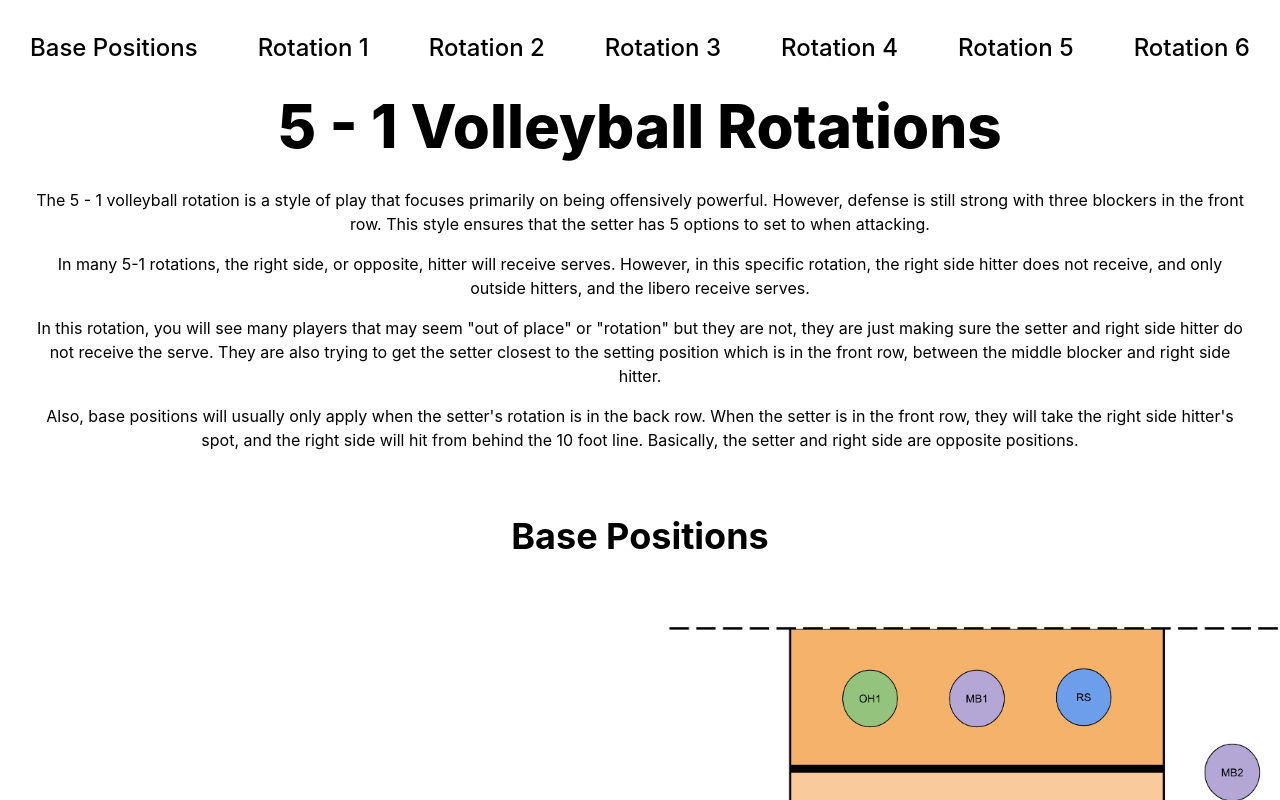
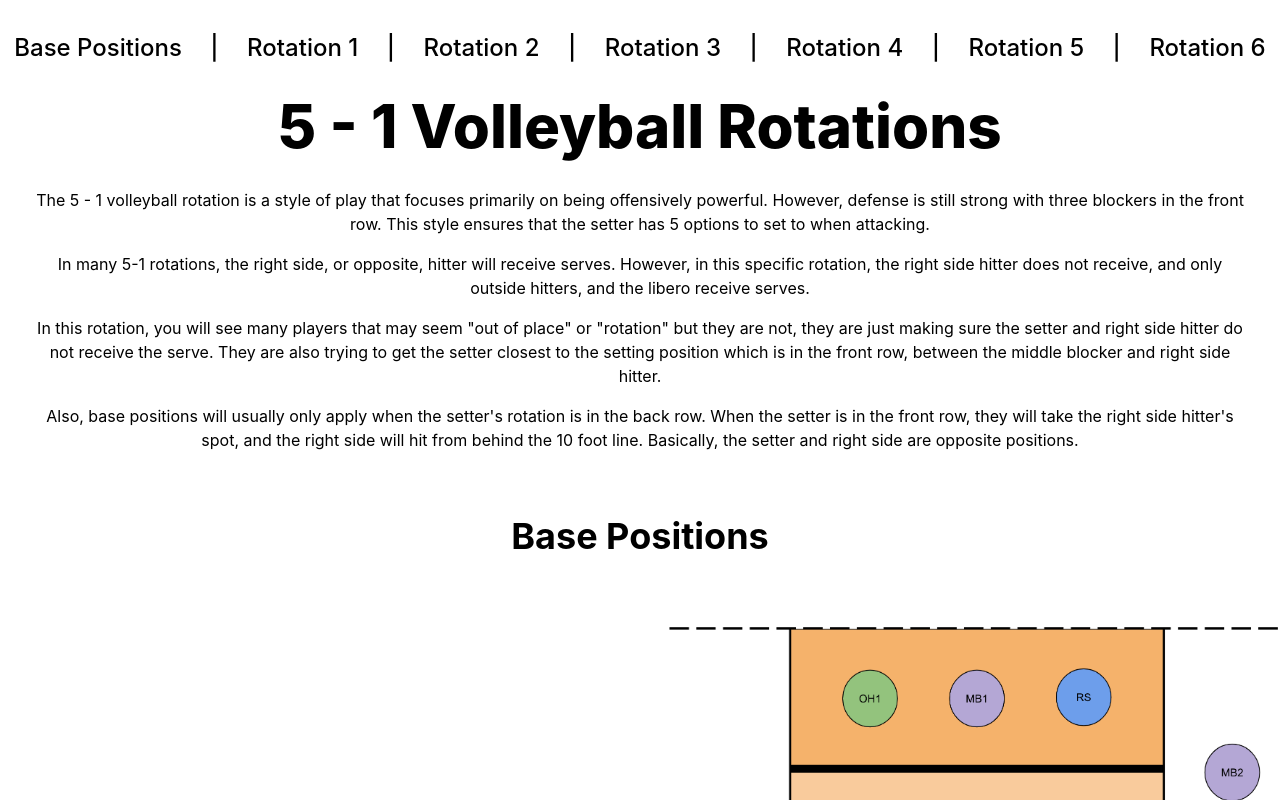
Before and after one commit to Prest0nY/VolleyballRotations, a React (Create React App) app in the folder vballrotations/: page / in a window 1280 px wide. Shown: the top 800 px of the page. Built offline with nearby package versions, Linux system fonts and the light colour scheme.

Commit message:
added scrolling and back to top button

```diff
--- a/vballrotations/package.json
+++ b/vballrotations/package.json
@@ -10,6 +10,7 @@
     "react": "^18.2.0",
     "react-dom": "^18.2.0",
     "react-scripts": "^5.0.1",
+    "react-scroll": "^1.9.0",
     "web-vitals": "^2.1.4"
   },
   "scripts": {
--- a/vballrotations/src/App.js
+++ b/vballrotations/src/App.js
@@ -11,7 +11,7 @@ import Rotation6 from './Rotation6.js'
 
 function App() {
   return (
-    <div className = "pb-16">
+    <div className = "pb-16" id="top">
         <h1 className="text-6xl text-center p-8 font-extrabold">5 - 1 Volleyball Rotations</h1>
 
         <p className='text-center px-8 pb-4'>The 5 - 1 volleyball rotation is a style of play that focuses primarily on being offensively powerful. However, defense is still strong with three blockers in the front row. This style ensures that the setter has 5 options to set to when attacking. </p>
--- a/vballrotations/src/BasePositions.js
+++ b/vballrotations/src/BasePositions.js
@@ -4,12 +4,12 @@ import BPositions from "./images/BasePositions.png"
 
 function BasePositions () {
     return(
-        <div className="pb-32">
+        <div className="pb-32" id="basepositions">
 
             <h1 className="text-center text-4xl pb-16 font-bold">Base Positions</h1>
 
             <div class="flex justify-around pl-12">
-                <p className="pt-48">The base positions are the positions that all the players will try to get to, when the setter is in the back row. These positions ensure that the setter is closest to the setting position.</p>
+                <p className="pt-48 leading-8">The base positions are the positions that all the players will try to get to, when the setter is in the back row. These positions ensure that the setter is closest to the setting position.</p>
                 <img class="w-1/2" src={BPositions}/>
             </div>
 
--- a/vballrotations/src/Navbar.js
+++ b/vballrotations/src/Navbar.js
@@ -1,17 +1,145 @@
 import React from "react"
 import "./App.css"
+import { Link, animateScroll as scroll} from "react-scroll"
 
 function Navbar () {
     return(
-        <div className="flex justify-around pt-8 text-2xl font-medium">
-            <h3>Base Positions</h3>
-            <h3>Rotation 1</h3>
-            <h3>Rotation 2</h3>
-            <h3>Rotation 3</h3>
-            <h3>Rotation 4</h3>
-            <h3>Rotation 5</h3>
-            <h3>Rotation 6</h3>
-        </div>
+
+        // <nav className="fixed inline-block mr-20px">
+        <nav>
+            <div className="flex justify-around pt-8 text-2xl font-medium">
+                <div>
+                    <Link
+                    activeClass="active"
+                    to="basepositions"
+                    spy={true}
+                    smooth={true}
+                    offset={-70}
+                    duration={500}
+                    >
+                        Base Positions
+
+                    </Link>
+                </div>
+
+                |
+
+                <div>
+                    <Link
+                    activeClass="active"
+                    to="rotation1"
+                    spy={true}
+                    smooth={true}
+                    offset={-70}
+                    duration={500}>
+
+                        Rotation 1
+
+                    </Link>
+                </div>
+
+                |
+
+                <div>
+                    <Link
+                    activeClass="active"
+                    to="rotation2"
+                    spy={true}
+                    smooth={true}
+                    offset={-70}
+                    duration={500}>
+
+                        Rotation 2
+
+                    </Link>
+                </div>
+
+                |
+
+
+                <div>
+                    <Link
+                    activeClass="active"
+                    to="rotation3"
+                    spy={true}
+                    smooth={true}
+                    offset={-70}
+                    duration={500}>
+
+                        Rotation 3
+
+                    </Link>
+                </div>
+
+                |
+
+                <div>
+                    <Link
+                    activeClass="active"
+                    to="rotation4"
+                    spy={true}
+                    smooth={true}
+                    offset={-70}
+                    duration={500}>
+
+                        Rotation 4
+
+                    </Link>
+                </div>
+
+                |
+
+                <div>
+                    <Link
+                    activeClass="active"
+                    to="rotation5"
+                    spy={true}
+                    smooth={true}
+                    offset={-70}
+                    duration={500}>
+
+                        Rotation 5
+
+                    </Link>
+                </div>
+
+                |
+
+                <div>
+                    <Link
+                    activeClass="active"
+                    to="rotation6"
+                    spy={true}
+                    smooth={true}
+                    offset={-70}
+                    duration={500}>
+
+                        Rotation 6
+
+                    </Link>
+                </div>
+            </div>
+        </nav>
+
+
+
+
+
+
+
+
+
+
+
+        // <div className="flex justify-around pt-8 text-2xl font-medium">
+        //     <h3>Base Positions</h3>
+        //     <h3>Rotation 1</h3>
+        //     <h3>Rotation 2</h3>
+        //     <h3>Rotation 3</h3>
+        //     <h3>Rotation 4</h3>
+        //     <h3>Rotation 5</h3>
+        //     <h3>Rotation 6</h3>
+        // </div>
     )
 }
 
--- a/vballrotations/src/Rotation1.js
+++ b/vballrotations/src/Rotation1.js
@@ -7,7 +7,7 @@ import R1SR from "./images/R1SR.png"
 
 function Rotation1 () {
     return(
-        <div className="pb-32">
+        <div className="pb-32" id="rotation1">
 
             <h1 className="text-4xl text-center pt-16 font-bold">Rotation 1</h1>
 
@@ -18,7 +18,7 @@ function Rotation1 () {
 
                 <div className="pl-12 pt-48">
                     <p>In the first rotation, the setter serves first. </p>
-                    <ul>
+                    <ul className="leading-8">
                         <li>The libero and outside hitter 2 group up and switch when the setter serves to get into base positions.</li>
                         <li>Then the middle blocker, right side, and outside hitter 1, group up. Once the setter serves, the outside hitter and right side hitter will switch to get into base positions.</li>
                     </ul>
@@ -35,7 +35,7 @@ function Rotation1 () {
 
                 <div className="pl-12 pt-48">
                     <p>Now this rotation will receive a serve from the enemy team.</p>
-                    <ul>
+                    <ul className="leading-8">
                         <li>The right side hitter will back up to the 10 foot line to cover the short serves.</li>
                         <li>The outside hitter 1 will back up to cover the setter, making sure they don't receive. However, the outside hitter cannot go behind the setter until the serve is hit.</li>
                         <li>Once the serve goes over, the setter will run up to the setting position and the other players will receive.</li>
--- a/vballrotations/src/Rotation2.js
+++ b/vballrotations/src/Rotation2.js
@@ -5,7 +5,7 @@ import R2SR from "./images/R2SR.png"
 
 function Rotation2 () {
     return(
-        <div className="pb-32">
+        <div className="pb-32" id="rotation2">
             <h1 className="text-4xl text-center pt-16 font-bold">Rotation 2</h1>
 
             <h2 className="text-center p-8 text-2xl font-semibold">Rotation 2 Serve</h2>
@@ -13,7 +13,7 @@ function Rotation2 () {
 
                 <div className="pl-12 pt-48">
                     <p>Now the rotation shifts one time, and one of the outside hitters is serving.</p>
-                    <ul>
+                    <ul className="leading-8">
                         <li>The libero and setter group up. And when the serve is hit, the setter goes to back right to get into base positions.</li>
                         <li>After the serve is hit, outside hitter 1 will go to the middle back position.</li>
                         <li>The front row players will group up. The middle blocker and right side will switch into base positions after the serve is hit.</li>
@@ -30,7 +30,7 @@ function Rotation2 () {
 
                 <div className="pl-12 pt-48">
                     <p>Now it is rotation 2 serve receive.</p>
-                    <ul>
+                    <ul className="leading-8">
                         <li>The outside hitter 2 will move back to receive. However they cannot go behind the libero or they will be "out of rotation".</li>
                         <li>The setter will go up to the front row behind the right side. But the setter cannot be to the left of the libero or to the right of outside hitter 1.</li>
                         <li>The middle blocker will back up to the 10 foot line to receive short serves.</li>
--- a/vballrotations/src/Rotation3.js
+++ b/vballrotations/src/Rotation3.js
@@ -5,7 +5,7 @@ import R3SR from "./images/R3SR.png"
 
 function Rotation3 () {
     return(
-        <div className="pb-32">
+        <div className="pb-32" id="rotation3">
             <h1 className="text-4xl text-center pt-16 font-bold">Rotation 3</h1>
 
 
@@ -16,7 +16,7 @@ function Rotation3 () {
 
                 <div className="pl-12 pt-48">
                     <p>The libero can't play front row, so the other middle blocker takes their place in the front row. They also can't serve so the first middle blocker serves.</p>
-                    <ul>
+                    <ul className="leading-8">
                         <li>The front row will group up to get into base positions.</li>
                         <li>The setter and back outside hitter group up to get into base positions.</li>
                         <li>Middle blocker 1 will take the libero's place and play back left.</li>
@@ -36,7 +36,7 @@ function Rotation3 () {
 
                 <div className="pl-12 pt-48">
                     <p>Rotation 3 will now serve receive. The libero is back in rotation to receive, they replace middle blocker 1.</p>
-                    <ul>
+                    <ul className="leading-8">
                         <li>The setter moves up behind middle blocker 2.</li>
                         <li>Outside hitter 2 will move to back right to receive. But they have to stay in front of outside hitter 1. They also have to stay to the right of middle blocker 2.</li>
                     </ul>
--- a/vballrotations/src/Rotation4.js
+++ b/vballrotations/src/Rotation4.js
@@ -5,7 +5,7 @@ import R4SR from "./images/R4SR.png"
 
 function Rotation4 () {
     return(
-        <div className="pb-32">
+        <div className="pb-32" id="rotation4">
             <h1 className="text-4xl text-center pt-16 font-bold">Rotation 4</h1>
 
 
@@ -15,7 +15,7 @@ function Rotation4 () {
 
                 <div className="pl-12 pt-48">
                     <p>The right side will now serve.</p>
-                    <ul>
+                    <ul className="leading-8">
                         <li>In the front row, the setter, middle blocker 2 and outside hitter 2 will group up. Outside hitter 2 and the setter will switch so the setter takes the front right position.</li>
                         <li>In the back row, the libero and outside hitter 1 will group up. Once the serve is hit, the libero will go back right and outside hitter 1 will go middle back.</li>
                         <li>The right side hitter will go back right after serving.</li>
@@ -35,7 +35,7 @@ function Rotation4 () {
 
                 <div className="pl-12 pt-48">
                     <p>Now rotation 4 will serve receive.</p>
-                    <ul>
+                    <ul className="leading-8">
                         <li>The setter will push to the top left corner with middle blocker 2 pushed up behind them.</li>
                         <li>Outside hitter 2 will back up to back left to receive. They have to stay to the right of middle blocker 2. They also have to stay in front of outside hitter 1 and the libero.</li>
                         <li>The right side hitter will back up into the corner with the libero covering them so they don't have to receive.</li>
--- a/vballrotations/src/Rotation5.js
+++ b/vballrotations/src/Rotation5.js
@@ -5,7 +5,7 @@ import R5SR from "./images/R5SR.png"
 
 function Rotation5 () {
     return(
-        <div className="pb-32">
+        <div className="pb-32" id="rotation5">
             <h1 className="text-4xl text-center pt-16 font-bold">Rotation 5</h1>
 
 
@@ -14,7 +14,7 @@ function Rotation5 () {
 
                 <div className="pl-12 pt-48">
                     <p>The rotation shifts over another time so that outside hitter 2 is serving.</p>
-                    <ul>
+                    <ul className="leading-8">
                         <li>Players in the front row will group up, and the setter will go to front right, and middle blocker 2 will go to the middle front.</li>
                         <li>In the back row, the libero and right side will group up. After the serve, the right side will go back right, libero will go back left.</li>
                         <li>After serving, outside hitter 2 will go middle back.</li>
@@ -33,7 +33,7 @@ function Rotation5 () {
 
                 <div className="pl-12 pt-48">
                     <p>Now rotation 5 will serve receive.</p>
-                    <ul>
+                    <ul className="leading-8">
                         <li>The setter is now closest to the setting position, so they will stay and go up to the net.</li>
                         <li>Outside hitter 1 will move back to receive while staying in front of the libero.</li>
                         <li>The right side hitter will back up in between the libero and outside hitter 2, so the right side doesn't have to receive.</li>
--- a/vballrotations/src/Rotation6.js
+++ b/vballrotations/src/Rotation6.js
@@ -5,7 +5,7 @@ import R6SR from "./images/R6SR.png"
 
 function Rotation6 () {
     return(
-        <div className="pb-16">
+        <div className="pb-16" id="rotation6">
             <h1 className="text-4xl text-center pt-16 font-bold">Rotation 6</h1>
 
             <h2 className="text-center p-8 text-2xl font-semibold">Rotation 6 Serve</h2>
@@ -13,7 +13,7 @@ function Rotation6 () {
 
                 <div className="pl-12 pt-48">
                     <p>The rotation shifts one more time in the sixth and last rotation.</p>
-                    <ul>
+                    <ul className="leading-8">
                         <li>Middle blocker 1 subs in for the libero.</li>
                         <li>The front row groups up, and middle blocker 1 and outside hitter 1 switch after the serve.</li>
                         <li>Outside hitter 2 and the right side hitter group up and the right side will go back right and the outside will stay middle back.</li>
@@ -34,7 +34,7 @@ function Rotation6 () {
 
                 <div className="pl-12 pt-48">
                     <p>Now the final rotation will serve receive.</p>
-                    <ul>
+                    <ul className="leading-8">
                         <li>The libero subs in for middle blocker 2.</li>
                         <li>The setter will move up to the net to get ready to set or block.</li>
                         <li>Outside hitter 1 will move to back left to receive. Staying in front of outside hitter 2 and to the right of middle blocker 1.</li>
```
Also changed, not shown: vballrotations/src/index.js (+15 -0 lines), 1 other file (tests, documents, lock files or other folders).
